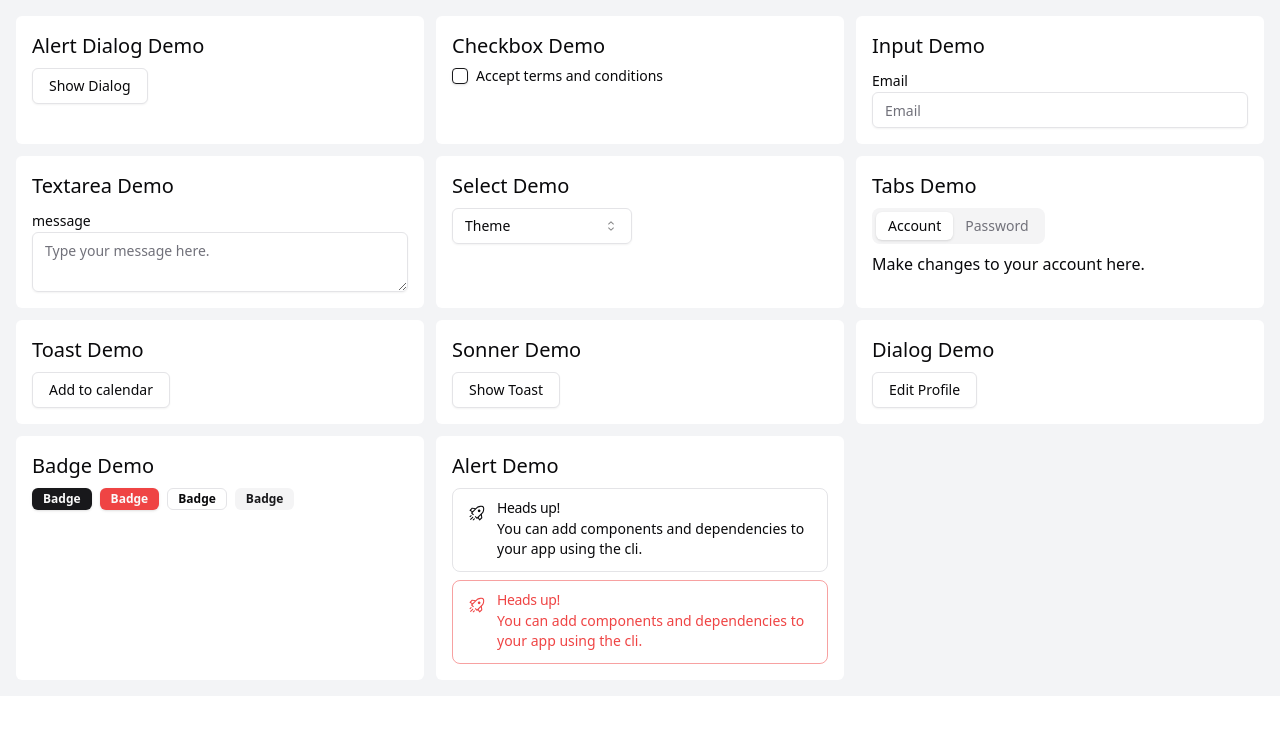
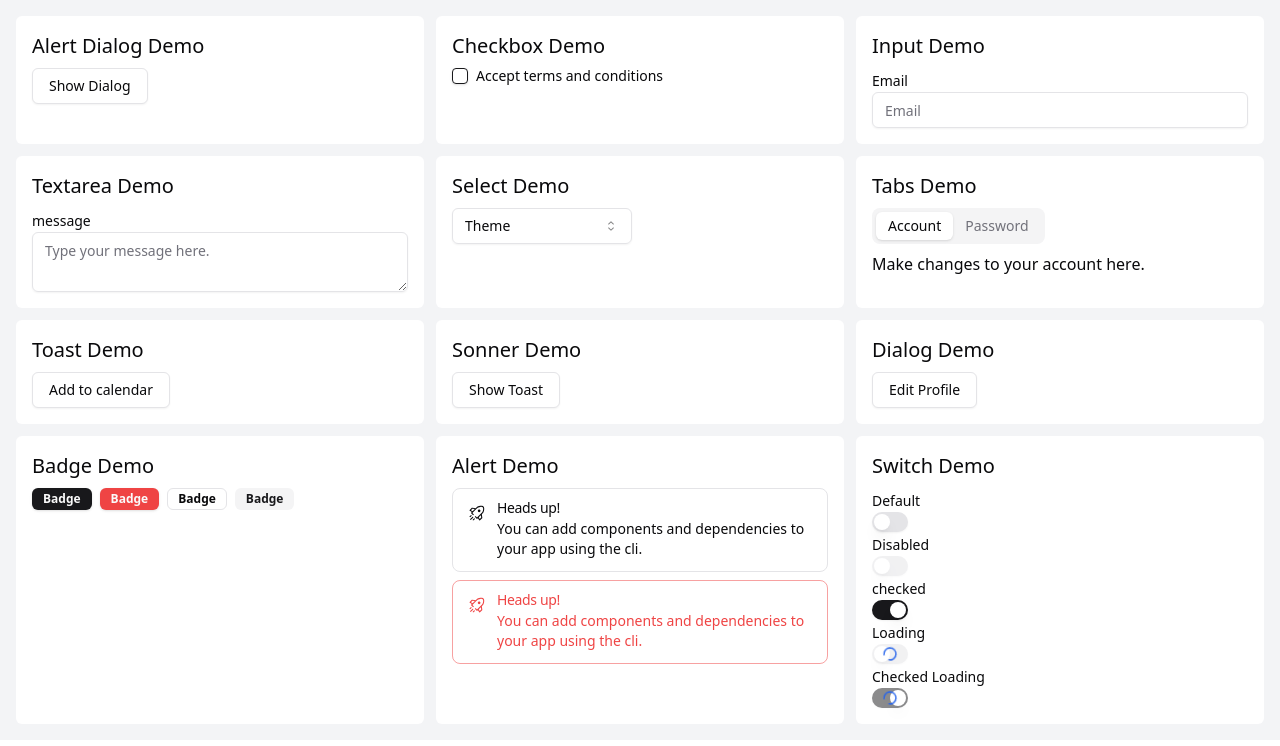
Before and after one commit to actionpower/daglo-ui, a React app: page / in a window 1280 px wide. Shown: the top 746 px of the page. Built offline with nearby package versions, Linux system fonts and the light colour scheme; the HTML template or start-up script is replaced by a standard one.

Commit message:
Switch 컴포넌트 추가 (#12)

```diff
--- a/package.json
+++ b/package.json
@@ -17,6 +17,7 @@
     "@radix-ui/react-label": "^2.0.2",
     "@radix-ui/react-select": "^2.0.0",
     "@radix-ui/react-slot": "^1.0.2",
+    "@radix-ui/react-switch": "^1.0.3",
     "@radix-ui/react-tabs": "^1.0.4",
     "@radix-ui/react-toast": "^1.1.5",
     "class-variance-authority": "^0.7.0",
--- a/src/App.tsx
+++ b/src/App.tsx
@@ -2,16 +2,17 @@ import AlertDemo from './exampleComponents/AlertDemo';
 import AlertDialogDemo from './exampleComponents/AlertDialogDemo';
 import BadgeDemo from './exampleComponents/BadgeDemo';
 import CheckboxDemo from './exampleComponents/CheckboxDemo';
-import { DialogDemo } from './exampleComponents/DialogDemo';
+import DialogDemo from './exampleComponents/DialogDemo';
 import DisplayContainer from './exampleComponents/DisplayContainer';
 import InputDemo from './exampleComponents/InputDemo';
 import SelectDemo from './exampleComponents/SelectDemo';
 import SonnerDemo from './exampleComponents/SonnerDemo';
+import SwitchDemo from './exampleComponents/SwitchDemo';
 import TabsDemo from './exampleComponents/TabsDemo';
 import TextareaDemo from './exampleComponents/TextareaDemo';
 import ToastDemo from './exampleComponents/ToastDemo';
 import { Toaster as SonnerToaster } from './ui/sonner';
-import { Toaster } from './ui/toaster';
+import Toaster from './ui/toaster';
 
 function App() {
   return (
@@ -51,6 +52,9 @@ function App() {
       <DisplayContainer title="Alert Demo">
         <AlertDemo />
       </DisplayContainer>
+      <DisplayContainer title="Switch Demo">
+        <SwitchDemo />
+      </DisplayContainer>
     </div>
   );
 }
--- a/src/exampleComponents/DialogDemo.tsx
+++ b/src/exampleComponents/DialogDemo.tsx
@@ -11,7 +11,7 @@ import {
 import { Input } from '@/src/ui/input';
 import { Label } from '@/src/ui/label';
 
-export function DialogDemo() {
+const DialogDemo = () => {
   return (
     <Dialog>
       <DialogTrigger asChild>
@@ -44,4 +44,6 @@ export function DialogDemo() {
       </DialogContent>
     </Dialog>
   );
-}
+};
+
+export default DialogDemo;
--- /dev/null
+++ b/src/exampleComponents/SwitchDemo.tsx
@@ -0,0 +1,31 @@
+import { Label } from '@/src/ui/label';
+import { Switch } from '@/src/ui/switch';
+
+const SwitchDemo = () => {
+  return (
+    <div className="flex flex-col items-start">
+      <div>
+        <Label htmlFor="default">Default</Label>
+        <Switch id="default" />
+      </div>
+      <div>
+        <Label htmlFor="disabled">Disabled</Label>
+        <Switch id="disabled" disabled />
+      </div>
+      <div>
+        <Label htmlFor="checked">checked</Label>
+        <Switch id="checked" checked />
+      </div>
+      <div>
+        <Label htmlFor="airplane-mode">Loading</Label>
+        <Switch id="airplane-mode" isLoading />
+      </div>
+      <div>
+        <Label htmlFor="airplane-mode">Checked Loading</Label>
+        <Switch id="airplane-mode" checked isLoading />
+      </div>
+    </div>
+  );
+};
+
+export default SwitchDemo;
--- /dev/null
+++ b/src/ui/switch.tsx
@@ -0,0 +1,54 @@
+import * as React from 'react';
+import * as SwitchPrimitives from '@radix-ui/react-switch';
+
+import { cn } from '@/src/lib/utils';
+import clsx from 'clsx';
+
+interface SwitchProps
+  extends React.ComponentPropsWithoutRef<typeof SwitchPrimitives.Root> {
+  isLoading?: boolean;
+}
+
+const Switch = React.forwardRef<
+  React.ElementRef<typeof SwitchPrimitives.Root & SwitchProps>,
+  SwitchProps
+>(({ className, isLoading = false, ...props }, ref) => (
+  <div className="relative h-5">
+    <SwitchPrimitives.Root
+      className={cn(
+        'peer inline-flex h-5 w-9 shrink-0 cursor-pointer items-center rounded-full border-2 border-transparent shadow-sm transition-colors focus-visible:outline-none focus-visible:ring-2 focus-visible:ring-ring focus-visible:ring-offset-2 focus-visible:ring-offset-background disabled:cursor-not-allowed disabled:opacity-50 data-[state=checked]:bg-primary data-[state=unchecked]:bg-input',
+        clsx({ 'opacity-50': isLoading }),
+        className,
+      )}
+      {...props}
+      ref={ref}
+    >
+      <SwitchPrimitives.Thumb
+        className={cn(
+          'pointer-events-none block h-4 w-4 rounded-full bg-background shadow-lg ring-0 transition-transform data-[state=checked]:translate-x-4 data-[state=unchecked]:translate-x-0',
+        )}
+      />
+    </SwitchPrimitives.Root>
+    {isLoading && (
+      <div className="absolute flex justify-center top-1/2 -translate-y-[50%] cursor-not-allowed h-5 items-center w-9">
+        <svg
+          xmlns="http://www.w3.org/2000/svg"
+          width="16"
+          height="16"
+          viewBox="0 0 24 24"
+          fill="none"
+          stroke="currentColor"
+          strokeWidth="2"
+          strokeLinecap="round"
+          strokeLinejoin="round"
+          className={cn('animate-spin text-blue-600')}
+        >
+          <path d="M21 12a9 9 0 1 1-6.219-8.56" />
+        </svg>
+      </div>
+    )}
+  </div>
+));
+Switch.displayName = SwitchPrimitives.Root.displayName;
+
+export { Switch };
--- a/src/ui/toaster.tsx
+++ b/src/ui/toaster.tsx
@@ -8,7 +8,7 @@ import {
 } from '@/src/ui/toast';
 import { useToast } from '@/src/ui/use-toast';
 
-export function Toaster() {
+const Toaster = () => {
   const { toasts } = useToast();
 
   return (
@@ -30,4 +30,6 @@ export function Toaster() {
       <ToastViewport />
     </ToastProvider>
   );
-}
+};
+
+export default Toaster;
```
Also changed, not shown: 1 other file (tests, documents, lock files or other folders).
